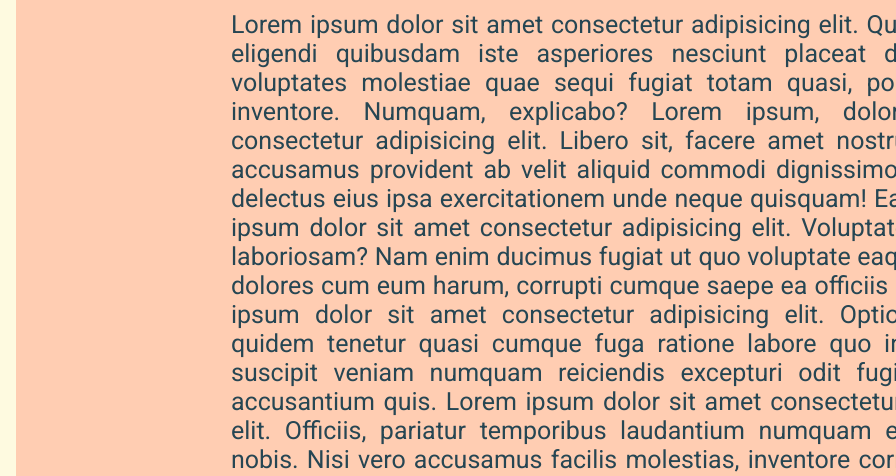
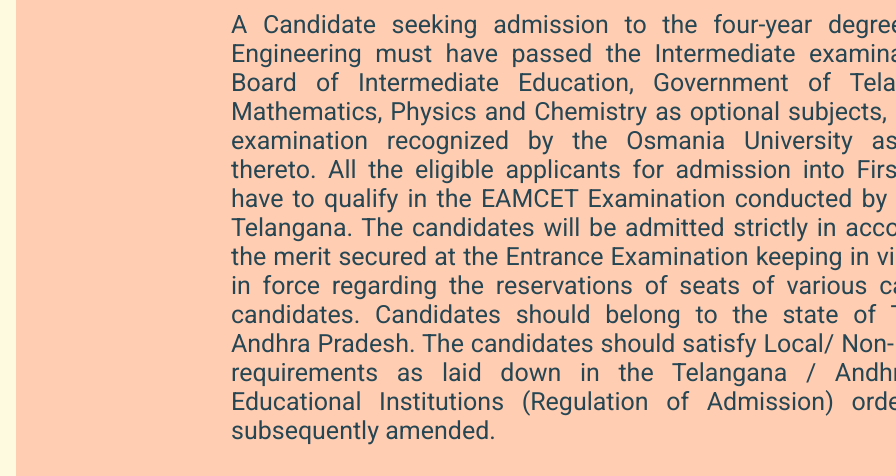
Before and after one commit to GaviniSumanth/Old-Site, a plain HTML site: page blogs/admissions.html in a window 1280 px wide. Shown: the top 476 px of the page, 384-1280 px from the left. Drawn offline with Linux system fonts and the light colour scheme.

Commit message:
Update admissions.html

```diff
--- a/blogs/admissions.html
+++ b/blogs/admissions.html
@@ -29,40 +29,20 @@
       <!-- posts -->
       <div id="posts">
         <p id="content">
-          Lorem ipsum dolor sit amet consectetur adipisicing elit. Quam maiores
-          eligendi quibusdam iste asperiores nesciunt placeat dicta, omnis
-          voluptates molestiae quae sequi fugiat totam quasi, porro, pariatur
-          inventore. Numquam, explicabo? Lorem ipsum, dolor sit amet consectetur
-          adipisicing elit. Libero sit, facere amet nostrum aliquam accusamus
-          provident ab velit aliquid commodi dignissimos. Excepturi delectus
-          eius ipsa exercitationem unde neque quisquam! Earum. Lorem ipsum dolor
-          sit amet consectetur adipisicing elit. Voluptatem, corrupti
-          laboriosam? Nam enim ducimus fugiat ut quo voluptate eaque magnam
-          dolores cum eum harum, corrupti cumque saepe ea officiis sint? Lorem,
-          ipsum dolor sit amet consectetur adipisicing elit. Optio voluptates
-          quidem tenetur quasi cumque fuga ratione labore quo incidunt iste,
-          suscipit veniam numquam reiciendis excepturi odit fugiat nesciunt
-          accusantium quis. Lorem ipsum dolor sit amet consectetur adipisicing
-          elit. Officiis, pariatur temporibus laudantium numquam eum quidem
-          nobis. Nisi vero accusamus facilis molestias, inventore corrupti sit
-          odit repudiandae hic et? Labore, dolore. Lorem ipsum, dolor sit amet
-          consectetur adipisicing elit. Maxime repellendus autem eum incidunt
-          veritatis molestias corporis vero itaque, quaerat, et assumenda ipsam
-          voluptates qui illum cupiditate! Ducimus impedit nihil aliquid. Lorem
-          ipsum dolor, sit amet consectetur adipisicing elit. In unde dolorum
-          tempora mollitia minus qui, ipsum, quis, quos ad iusto ut laboriosam
-          deleniti. Obcaecati odio illum repellendus! Asperiores, distinctio
-          minus. Lorem ipsum dolor sit amet consectetur, adipisicing elit. Nulla
-          adipisci harum voluptatum repellat deserunt minima eum dolorem
-          suscipit? Sed odio assumenda doloremque dolore fugit nulla excepturi
-          nesciunt repellat facilis magni. Lorem ipsum dolor sit amet
-          consectetur adipisicing elit. Accusantium iusto nobis quae, temporibus
-          aperiam eligendi laudantium beatae consequatur quaerat iure, cum culpa
-          similique unde corrupti fugit deleniti rerum error? Rerum. Lorem,
-          ipsum dolor sit amet consectetur adipisicing elit. Voluptas
-          consectetur asperiores perferendis exercitationem ad labore
-          necessitatibus libero cupiditate tenetur doloribus! Labore omnis
-          voluptate eveniet cum esse nobis, minima vel aliquid?
+A Candidate seeking admission to the four-year degree course in Engineering
+must have passed the Intermediate examination of the Board of Intermediate
+Education, Government of Telangana with Mathematics, Physics and Chemistry
+as optional subjects, or any other examination recognized by the Osmania
+University as equivalent thereto.
+All the eligible applicants for admission into First Year shall have to qualify in
+the EAMCET Examination conducted by the Govt. of Telangana. The candidates
+will be admitted strictly in accordance with the merit secured at the Entrance
+Examination keeping in view the rules in force regarding the reservations of seats
+of various categories of candidates.
+Candidates should belong to the state of Telangana / Andhra Pradesh. The
+candidates should satisfy Local/ Non-Local status requirements as laid down in
+the Telangana / Andhra Pradesh. Educational Institutions (Regulation of
+Admission) order, 1974 as subsequently amended.
         </p>
       </div>
       <nav id="archives">
```
